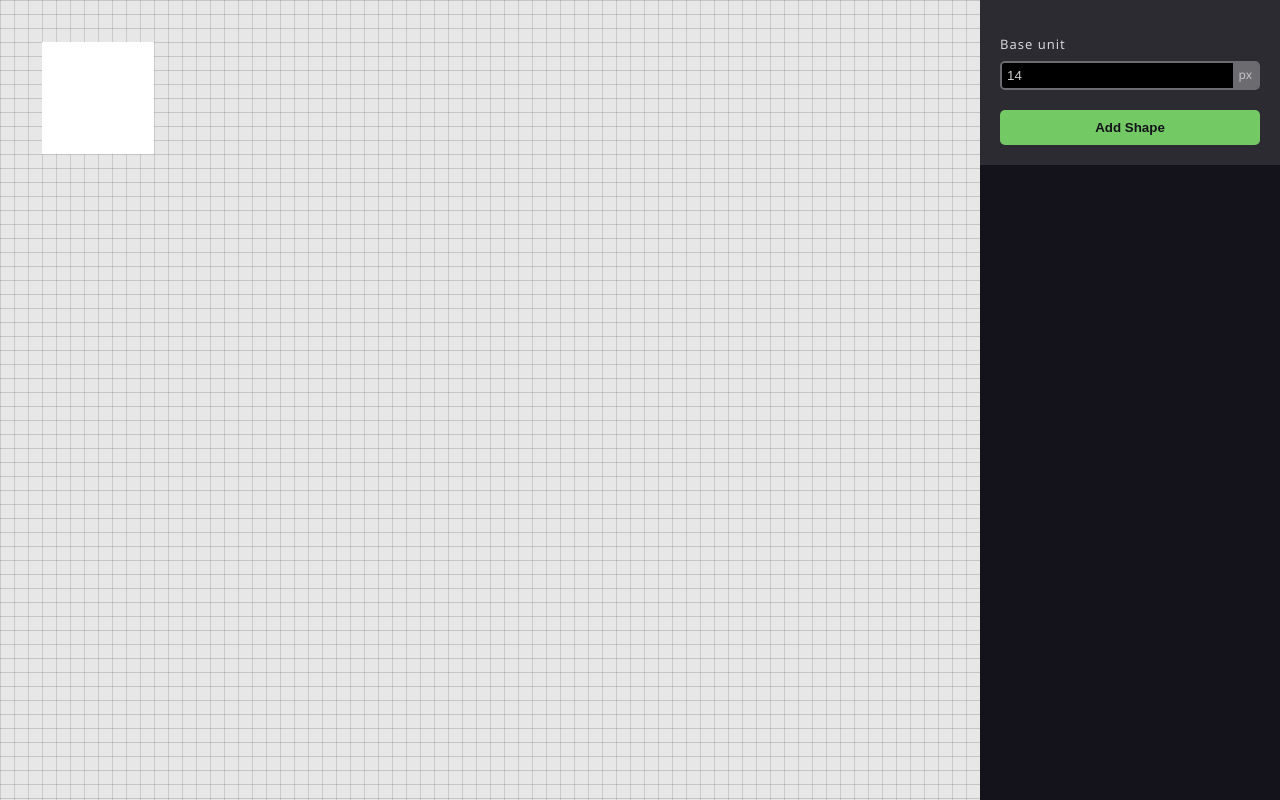
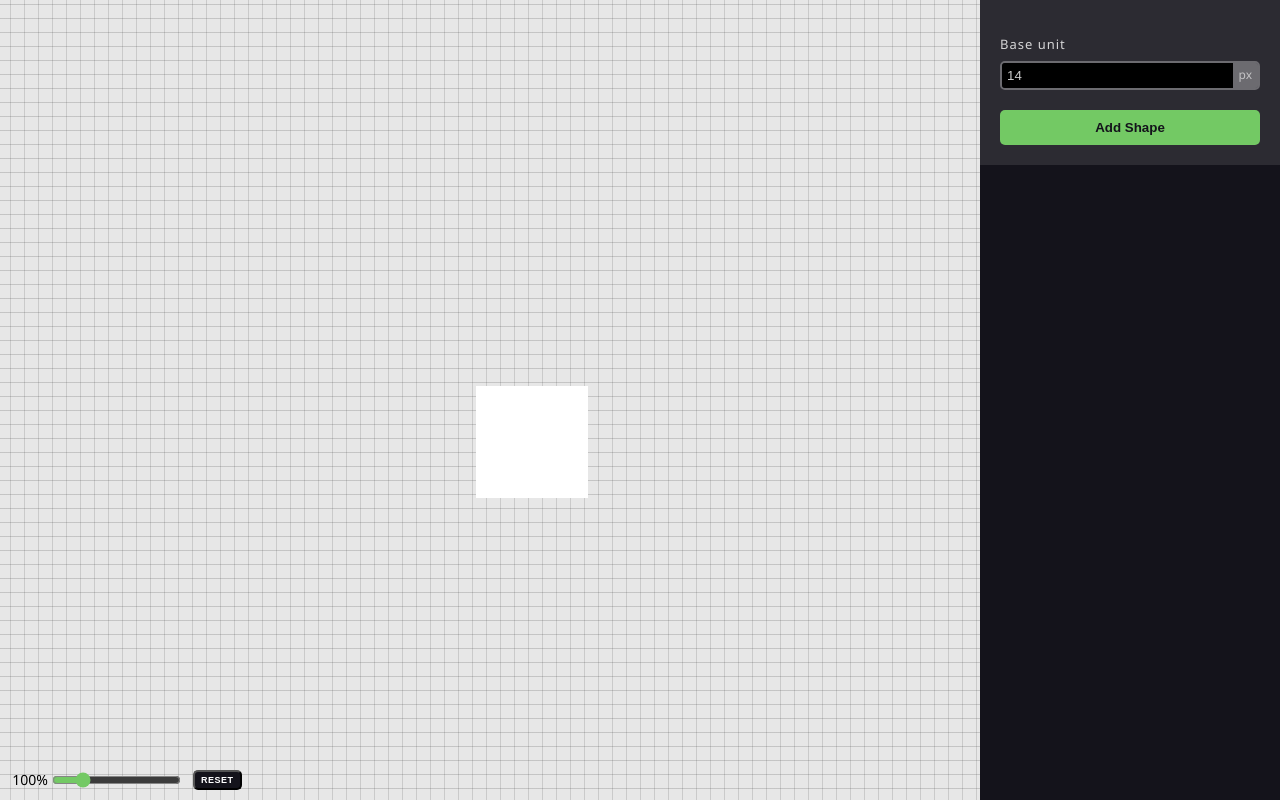
Before and after one commit to LucasMendoncaWF/mini-figma, a React (Create React App) app: page / in a window 1280 px wide. Both pictures are taken after a click on the button "Add Shape". Built offline with nearby package versions, Linux system fonts and the light colour scheme.

Commit message:
add zoom, but incomplete

```diff
--- a/src/components/Canvas/Canvas.scss
+++ b/src/components/Canvas/Canvas.scss
@@ -12,6 +12,7 @@
     top: 0;
     width: 20000px;
     height: 20000px;
+    cursor: move;
     background-image:
     linear-gradient(to right, rgba(85, 85, 85, 0.2) 1px, transparent 1px),
     linear-gradient(to bottom, rgba(59, 59, 59, 0.2) 1px, transparent 1px);
@@ -23,4 +24,32 @@
     background-color: $primary;
     position: absolute;
   }
+
+  &__zoom-slider {
+    position: fixed;
+    z-index: 9999;
+    bottom: 10px;
+    left: 10px;
+
+    &__input {
+      accent-color: $primary;
+    }
+
+    &__button {
+      font-size: 9px;
+      color: white;
+      background-color: $bg;
+      border-radius: 5px;
+      margin-left: 10px;
+      text-transform: uppercase;
+      font-weight: bold;
+      letter-spacing: 0.5px;
+    }
+
+    label {
+      width: 40px;
+      font-size: 14px;
+      text-align: center;
+    }
+  }
 }
--- a/src/components/Canvas/Shape/index.tsx
+++ b/src/components/Canvas/Shape/index.tsx
@@ -37,6 +37,7 @@ const ShapeComponent = React.forwardRef<HTMLDivElement, Props>(({
 
   const onMouseDown = (e: React.MouseEvent) => {
     if (!canvasRef.current) return;
+    e.stopPropagation();
     const canvasRect = canvasRef.current.getBoundingClientRect();
     const scrollLeft = canvasRef.current.scrollLeft;
     const scrollTop = canvasRef.current.scrollTop;
@@ -61,6 +62,7 @@ const ShapeComponent = React.forwardRef<HTMLDivElement, Props>(({
 
   const onMouseMove = useCallback((e: MouseEvent) => {
   if (!canvasRef.current) return;
+  e.stopPropagation();
 
   const now = Date.now();
   if (now - lastMoveRef.current < THROTTLE_INTERVAL) return;
@@ -191,7 +193,8 @@ const ShapeComponent = React.forwardRef<HTMLDivElement, Props>(({
         left: shape.x,
         minWidth: Number(shape.style.paddingLeft) + Number(shape.style.paddingRight) + 'px',
         minHeight: Number(shape.style.paddingTop) + Number(shape.style.paddingBottom) + 'px',
-        ...style
+        ...style,
+        opacity: (Number(style?.opacity) || 0) / 100
       }}
     >
       <div
--- a/src/components/Canvas/index.tsx
+++ b/src/components/Canvas/index.tsx
@@ -21,6 +21,10 @@ const Canvas: React.FC<Props> = ({ shapes, onUpdateShape }) => {
   const canvasRef = useRef<HTMLDivElement>(null);
   const { setFocusedShape, focusedShape, unit } = useShapesStore();
   const [alignmentLines, setAlignmentLines] = useState<GuideLines[]>([]);
+  const [isPanning, setIsPanning] = useState(false);
+  const [panStart, setPanStart] = useState<{ x: number; y: number }>({ x: 0, y: 0 });
+  const [panOffset, setPanOffset] = useState<{ x: number; y: number }>({ x: 0, y: 0 });
+  const [zoom, setZoom] = useState<number>(1);
 
   const handleDrag = (draggingId: string) => {
     const lines = findAlignmentLines(draggingId);
@@ -34,7 +38,7 @@ const Canvas: React.FC<Props> = ({ shapes, onUpdateShape }) => {
     } else {
       setAlignmentLines([]);
     }
-  }, [focusedShape])
+  }, [focusedShape]);
 
   const findAlignmentLines = (draggingShapeId: string) => {
     const current = shapeRefs.current[draggingShapeId];
@@ -93,13 +97,56 @@ const Canvas: React.FC<Props> = ({ shapes, onUpdateShape }) => {
     return lines;
   };
 
+  const handleMouseDown = (e: React.MouseEvent) => {
+    setIsPanning(true);
+    setPanStart({ x: e.clientX - panOffset.x, y: e.clientY - panOffset.y });
+  };
+
+  const handleMouseMove = (e: MouseEvent) => {
+    if (!isPanning) return;
+    const x = e.clientX - panStart.x;
+    const y = e.clientY - panStart.y;
+    setPanOffset({ x, y });
+  };
+
+  const handleMouseUp = () => {
+    setIsPanning(false);
+  };
+
+  useEffect(() => {
+    window.addEventListener("mousemove", handleMouseMove);
+    window.addEventListener("mouseup", handleMouseUp);
+    return () => {
+      window.removeEventListener("mousemove", handleMouseMove);
+      window.removeEventListener("mouseup", handleMouseUp);
+    };
+  });
+
+  useEffect(() => {
+    const wrapper = canvasRef.current?.parentElement;
+    const canvas = canvasRef.current;
+    if (!wrapper || !canvas) return;
+
+    const wrapperRect = wrapper.getBoundingClientRect();
+    const canvasRect = canvas.getBoundingClientRect();
+
+    const initialX = (wrapperRect.width - canvasRect.width * zoom) / 2;
+    const initialY = (wrapperRect.height - canvasRect.height * zoom) / 2;
+
+    setPanOffset({ x: initialX, y: initialY });
+  }, [zoom]);
 
   return (
-    <div className='screen-height canvas' onClick={() => setFocusedShape(null)}>
+    <>
+      <div className='screen-height canvas' onClick={() => setFocusedShape(null)} onMouseDown={handleMouseDown}>
         <div
           ref={canvasRef}
           className='canvas__content'
-        style={{ backgroundSize: `${unit}px ${unit}px` }}
+          style={{
+            backgroundSize: `${unit}px ${unit}px`,
+            transform: `translate(${panOffset.x}px, ${panOffset.y}px) scale(${zoom})`,
+            transformOrigin: 'top left',
+          }}
         >
           {shapes.map((shape) => (
             <ShapeComponent
@@ -129,6 +176,21 @@ const Canvas: React.FC<Props> = ({ shapes, onUpdateShape }) => {
           )}
         </div>
       </div>
+      <div className="canvas__zoom-slider flex">
+        <label htmlFor="zoom-range">{Math.round(zoom * 100)}%</label>
+        <input
+          id="zoom-range"
+          className='canvas__zoom-slider__input'
+          type="range"
+          min="0.5"
+          max="3"
+          step="0.05"
+          value={zoom}
+          onChange={(e) => setZoom(parseFloat(e.target.value))}
+        />
+        <button onClick={() => setZoom(1)} className='canvas__zoom-slider__button'>Reset</button>
+      </div>
+    </>
   );
 };
 
--- a/src/components/Sidebar/Input/index.tsx
+++ b/src/components/Sidebar/Input/index.tsx
@@ -43,7 +43,7 @@ onChange
   }
 
   useEffect(() => {
-    if(type === 'number' && !!value) {
+    if(type === 'number' && (!!value || value === 0)) {
       const input = inputRef.current;
       const handleWheel = (e: WheelEvent) => {
         e.stopPropagation();
--- a/src/components/Sidebar/index.tsx
+++ b/src/components/Sidebar/index.tsx
@@ -73,6 +73,9 @@ export default function SideBar() {
                 <Input size="half" label="Width" name="width" type="number" unit='px' value={style?.width} onChange={onChange} />
                 <Input size="half" label="Height" name="height" type="number" unit='px' value={style?.height} onChange={onChange} />
               </div>
+              <div className="flex justify-between gap">
+                <Input size="half" label="Opacity" name="opacity" type="number" max={100} min={0} unit='px' value={style?.opacity} onChange={onChange} />
+              </div>
               <ColorPicker label='Background Color' value={style?.backgroundColor} onChange={onChange} name="backgroundColor" />
              </div>
             <div>
@@ -90,7 +93,7 @@ export default function SideBar() {
                 <Input size="half" label="Line Height" name="lineHeight" type="number" unit='px' value={style?.lineHeight} onChange={onChange} />
               </div>
               <div>
-                <TextArea size="full" label="" name="text-content" value={text} onChange={onChangeTextArea}/>
+                <TextArea size="full" label="Text Content" name="text-content" value={text} onChange={onChangeTextArea}/>
                 <ColorPicker label='Text Color' value={style?.color} onChange={onChange} name="color" />
                 <Alignment value={style?.textAlign} onChange={onChange} />
               </div>
--- a/src/stores/useShape.ts
+++ b/src/stores/useShape.ts
@@ -1,8 +1,9 @@
 import { create,  } from 'zustand';
 import { persist } from 'zustand/middleware';
 import { Shape } from '../types';
+import { createShape } from '../utils/createShape';
 
-interface ShapeStore {
+export interface ShapeStore {
   unit: number;
   focusedShape: Shape | null;
   shapes: Shape[];
@@ -21,41 +22,12 @@ export const useShapesStore = create<ShapeStore>()(
       shapes: [],
       setUnit: (value) => set({unit: value}),
       addRectangle: () => {
-        const unit = get().unit;
-        const canvas = document.querySelector('.canvas');
-        const scrollLeft = canvas?.scrollLeft || 0;
-        const scrollTop = canvas?.scrollTop || 0;
-        const lastId = get().shapes.reduce((max, s) => {
-          const idNum = parseInt(s.id.replace('shape-', ''));
-          return isNaN(idNum) ? max : Math.max(max, idNum);
-        }, 0);
-
-        const newShape: Shape = {
-          id: `shape-${lastId + 1}`,
-          x: scrollLeft + unit * 3,
-          y: scrollTop + unit * 3,
-          style: {
-            width: unit * 8,
-            height: unit * 8,
-            backgroundColor: 'white',
-            zIndex: lastId + 1,
-            textAlign: 'left',
-            borderStyle: 'solid',
-            color: '#000',
-            borderColor: "#000",
-            borderWidth: 0,
-            borderRadius: 0,
-            paddingLeft: 0,
-            paddingRight: 0,
-            paddingTop: 0,
-            paddingBottom: 0,
-            fontSize: 12,
-            lineHeight: 12,
-          }
-        };
-        set((state) => ({
-          shapes: [...state.shapes, newShape],
-        }));
+        const newShape = createShape(get);
+        if(newShape) {
+          set((state) => ({
+            shapes: [...state.shapes, newShape],
+          }));
+        }
       },
       updateShape: (id: string, newProps: Partial<Shape>) => {
         set((state) => ({
--- /dev/null
+++ b/src/utils/createShape.ts
@@ -0,0 +1,59 @@
+import { ShapeStore } from "../stores/useShape";
+
+export function createShape (get: () => ShapeStore) {
+  const unit = get().unit;
+  const canvas = document.querySelector('.canvas__content');
+  const scrollLeft = canvas?.scrollLeft || 0;
+  const scrollTop = canvas?.scrollTop || 0;
+  if(!canvas) return;
+
+  const canvasStyle = getComputedStyle(canvas);
+  console.log(canvasStyle.transform)
+  const transformMatrix = canvasStyle.transform || 'matrix(1, 0, 0, 1, 0, 0)';
+  const matrix = transformMatrix.match(/matrix\(([^)]+)\)/);
+  console.log(matrix)
+  if(!matrix) return;
+  const values = matrix[1].split(',').map(Number);
+  const scaleX = values[0];
+  const scaleY = values[3];
+  const translateX = values[4];
+  const translateY = values[5];
+
+
+  const lastId = get().shapes.reduce((max, s) => {
+    const idNum = parseInt(s.id.replace('shape-', ''));
+    return isNaN(idNum) ? max : Math.max(max, idNum);
+  }, 0);
+
+  const shapeWidth = unit * 8;
+  const shapeHeight = unit * 8;
+  const screenWidth = (window.innerWidth - 300) / 2;
+  const screenHeight = window.innerHeight / 2;
+  const centerX = (scrollLeft + screenWidth + unit * 3 - translateX) / scaleX;
+  const centerY = (scrollTop + screenHeight + unit * 3 - translateY) / scaleY;
+
+  const newShape = {
+    id: `shape-${lastId + 1}`,
+    x: centerX - shapeWidth / 2,
+    y: centerY - shapeHeight / 2,
+    style: {
+      width: shapeWidth,
+      height: shapeHeight,
+      backgroundColor: 'white',
+      zIndex: lastId + 1,
+      borderStyle: 'solid',
+      color: '#000',
+      borderColor: "#000",
+      borderWidth: 0,
+      borderRadius: 0,
+      paddingLeft: 0,
+      paddingRight: 0,
+      paddingTop: 0,
+      paddingBottom: 0,
+      fontSize: 12,
+      lineHeight: 12,
+      opacity: 100,
+    }
+  };
+  return newShape;
+}
```
Also changed, not shown: public/index.html (+1 -24 lines). Lines whose indentation alone changed are shown as unchanged.
